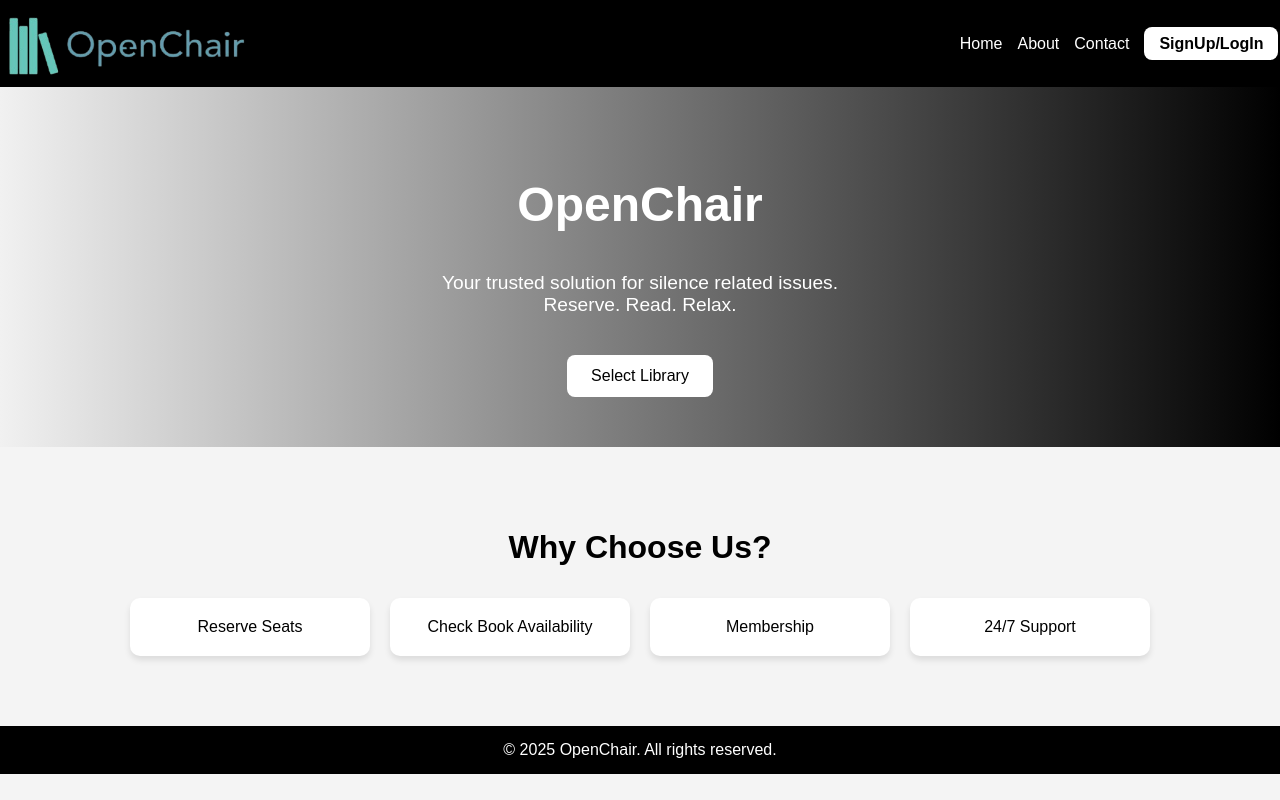
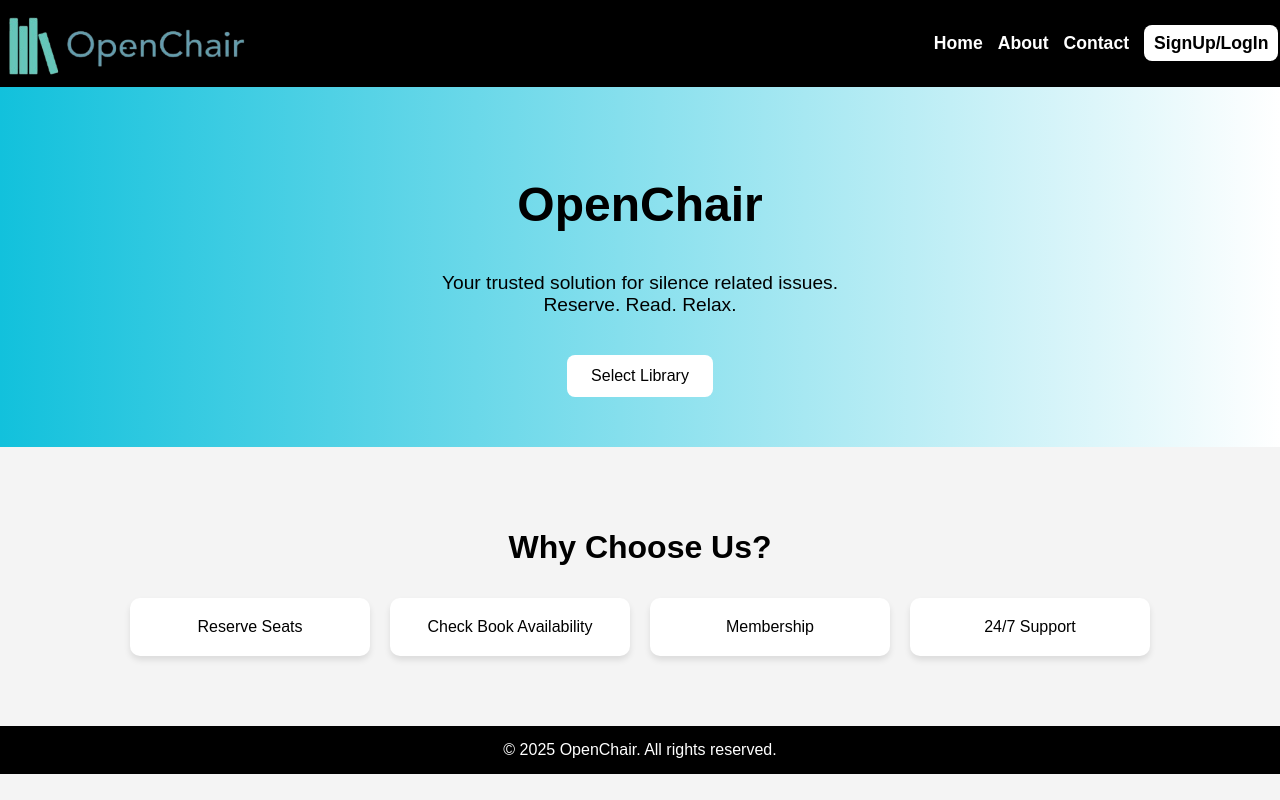
Before and after one commit to GaurangPandey2912/Library-Seat-Reservation-System, a React (Create React App) app in the folder lsr/Frontend/: page / in a window 1280 px wide. Built offline with nearby package versions, Linux system fonts and the light colour scheme.

Commit message:
colors added

```diff
--- a/lsr/Frontend/src/Pages/HomePage.css
+++ b/lsr/Frontend/src/Pages/HomePage.css
@@ -32,7 +32,8 @@ body {
   nav ul li a{
     text-decoration: none;
     color:white;
-    font-size: 1rem;
+    font-weight: bold;
+    font-size: 1.1rem;
     transition: color 0.3s;
   }
   nav ul li {
@@ -41,7 +42,7 @@ body {
   .navbar-signup-login {
     background-color: white;
     color: #000000;
-    padding: 8px 15px;
+    padding: 8px 10px;
     border-radius: 8px;
     font-weight: bold;
     transition: background 0.3s, color 0.3s;
@@ -49,7 +50,7 @@ body {
 
   .navbar-signup-login:hover {
     background-color: #d1ecff;
-    color: #0056b3;
+    color: #74a8df;
   }
 
   nav ul li a:hover {
@@ -60,8 +61,8 @@ body {
   header {
     text-align: center;
     padding: 50px 20px;
-    background: linear-gradient(to right, #f1f1f1, #000000);
-    color: white;
+    background: linear-gradient(to right, #12c1dc,#ffffff);
+    color:rgb(0, 0, 0)
   }
 
   header h2 {
@@ -87,7 +88,7 @@ body {
   }
 
   header button:hover {
-    background: #017ad0;
+    background: #8ebae6;
     transform: scale(1.1);
   }
 
@@ -111,7 +112,7 @@ body {
   }
 
   .feature-box {
-    background: white;
+    background: rgb(255, 255, 255);
     padding: 20px;
     width: 200px;
     border-radius: 10px;
```
